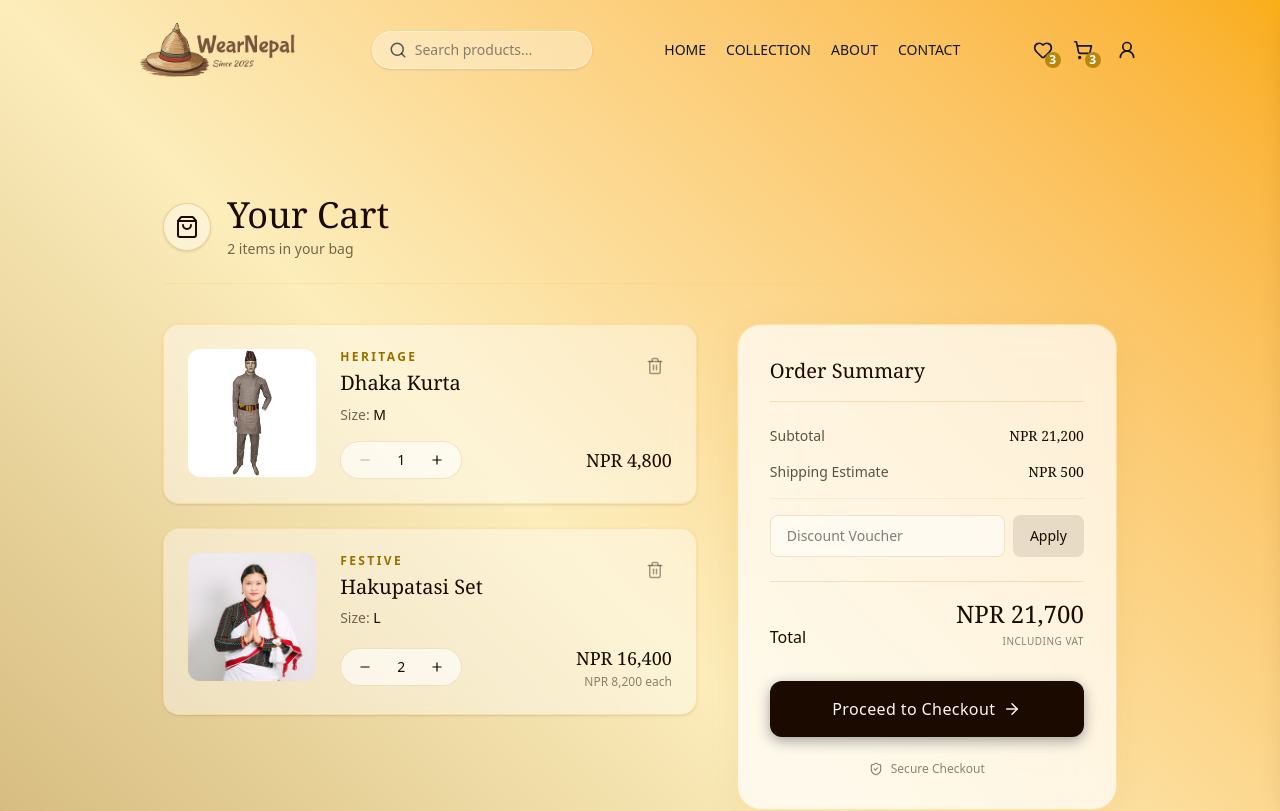
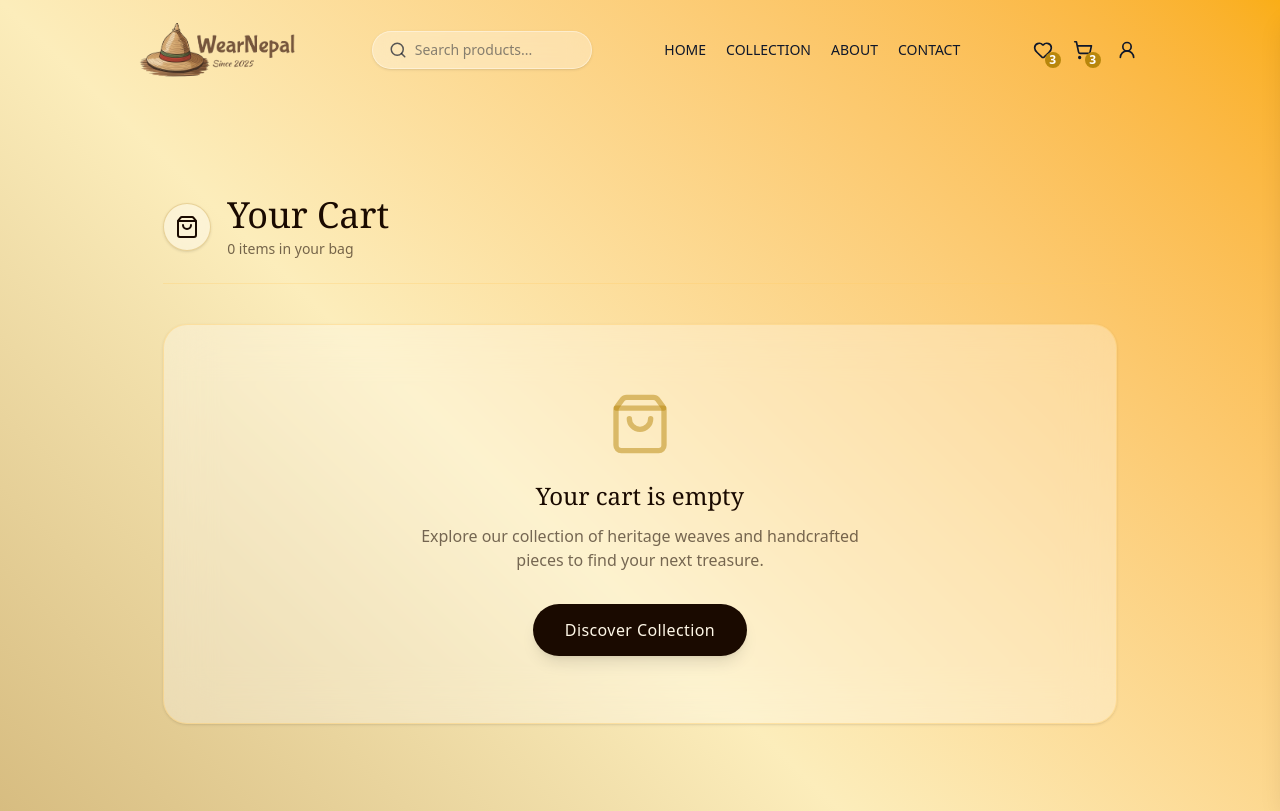
Before and after one commit to bijayjha2025/ECommerce, a React (Vite) app in the folder Frontend/: page /cart in a window 1280 px wide. Shown: the top 811 px of the page. Built offline with nearby package versions, Linux system fonts and the light colour scheme.

Commit message:
Adjustments

```diff
--- a/Frontend/src/Pages/Cart.jsx
+++ b/Frontend/src/Pages/Cart.jsx
@@ -1,23 +1,9 @@
-import { useState } from 'react'
-import { collectionProducts } from '../Data/CollectionData';
+import { useContext } from 'react'
+import { ShopContext } from '../Context/ShopContext';
 import { ShoppingBag, Trash2, Minus, Plus, ArrowRight, ShieldCheck } from 'lucide-react';
 
 const Cart = () => {
-  // Dummy data for cart items
- const [cartItems, setCartItems] = useState([
-    { ...collectionProducts[0], quantity: 1, size: 'M' },
-    { ...collectionProducts[2], quantity: 2, size: 'L' }
-  ]);
-
-  const updateQuantity = (id, newQuantity) => {
-   if(newQuantity < 1) return;
-   setCartItems(items => items.map(item =>
-       item.id === id ? { ...item, quantity: newQuantity } : item ));
-   }
-
-  const removeItem = (id) => {
-    setCartItems(items => items.filter(item => item.id !== id));
-  };
+  const { cartItems, updateQuantity, removeItem } = useContext(ShopContext);
 
   const subtotal = cartItems.reduce((sum, item) => sum + (item.price * item.quantity), 0);
   const shipping = subtotal > 0 ? 500 : 0;
--- a/Frontend/src/Pages/Collection.jsx
+++ b/Frontend/src/Pages/Collection.jsx
@@ -1,23 +1,18 @@
-import { useState } from "react";
+import { useState, useContext } from "react";
 import { collectionProducts, CATEGORIES } from "../Data/CollectionData";
 import { Filter, Search, ChevronDown } from "lucide-react";
 import ProductCard from "../Components/ProductCard";
+import { ShopContext } from "../Context/ShopContext";
 
 const Collection = () => {
- const [wishlist, setWishlist] = useState([]);
+ const {wishlist, toggleWishlist, search, setSearch } = useContext(ShopContext);
  const [activeCategory, setActiveCategory] = useState('All');
  const [sortBy, setSortBy] = useState('Featured');
  const [isFilterOpen, setIsFilterOpen] = useState(false);
- const [searchQuery, setSearchQuery] = useState('');
-
- const toggleWishlist = (id) =>
-  setWishlist(prev =>
-    prev.includes(id) ? prev.filter(i => i !== id) : [...prev, id]
-  );
 
  let displayProducts = collectionProducts.filter(p => {
   const matchesCategory = activeCategory === 'All' || p.category === activeCategory;
-  const matchesSearch = p.name.toLowerCase().includes(searchQuery.toLowerCase());
+  const matchesSearch = p.name.toLowerCase().includes((search || '').toLowerCase());
    return matchesCategory && matchesSearch;
   });
 
@@ -48,7 +43,7 @@ const Collection = () => {
     <div className={`${isFilterOpen ? 'block' : 'hidden'} lg:block w-full lg:w-72 flex-shrink-0 space-y-6 transition-all duration-300`}>
      <div className="bg-white/30 backdrop-blur-md rounded-2xl p-6 border border-[var(--gold-light)]/30 shadow-[0_4px_24px_0_rgba(184,134,11,0.06)]">
      <div className="relative">
-     <input type="text" placeholder="Search collection..." value={searchQuery} onChange={(e) => setSearchQuery(e.target.value)}  className="w-full bg-[#fff8e7]/60 border border-[var(--gold)]/30 rounded-xl py-3 pl-10 pr-4 text-sm focus:outline-none focus:ring-2 focus:ring-[var(--gold)]/50 transition-all text-[var(--ink)] placeholder:text-[var(--ink)]/40" />
+     <input type="text" placeholder="Search collection..." value={search} onChange={(e) => setSearch(e.target.value)}  className="w-full bg-[#fff8e7]/60 border border-[var(--gold)]/30 rounded-xl py-3 pl-10 pr-4 text-sm focus:outline-none focus:ring-2 focus:ring-[var(--gold)]/50 transition-all text-[var(--ink)] placeholder:text-[var(--ink)]/40" />
       <Search size={16} className="absolute left-3.5 top-1/2 -translate-y-1/2 text-[var(--ink)]/40" />
      </div>
     </div>
```
